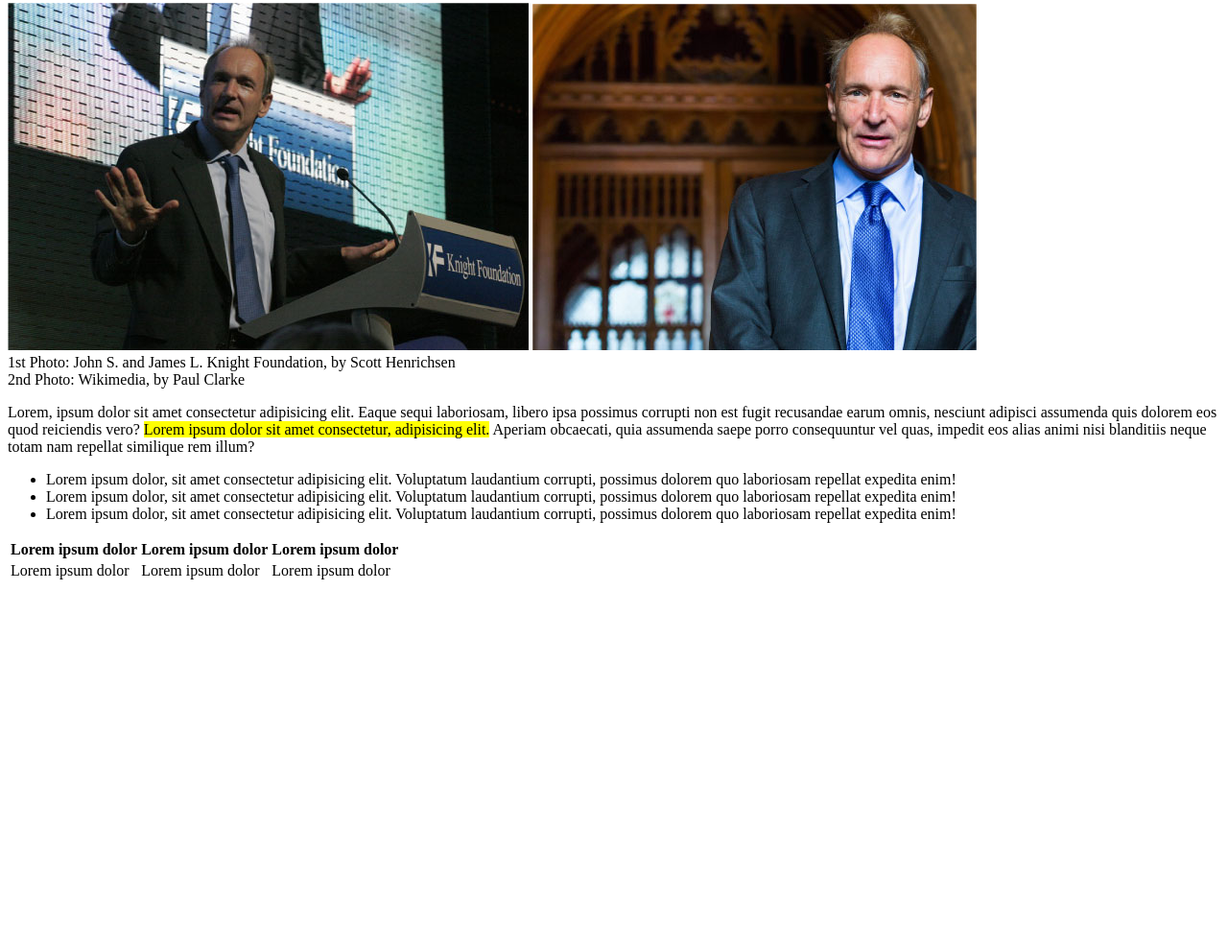
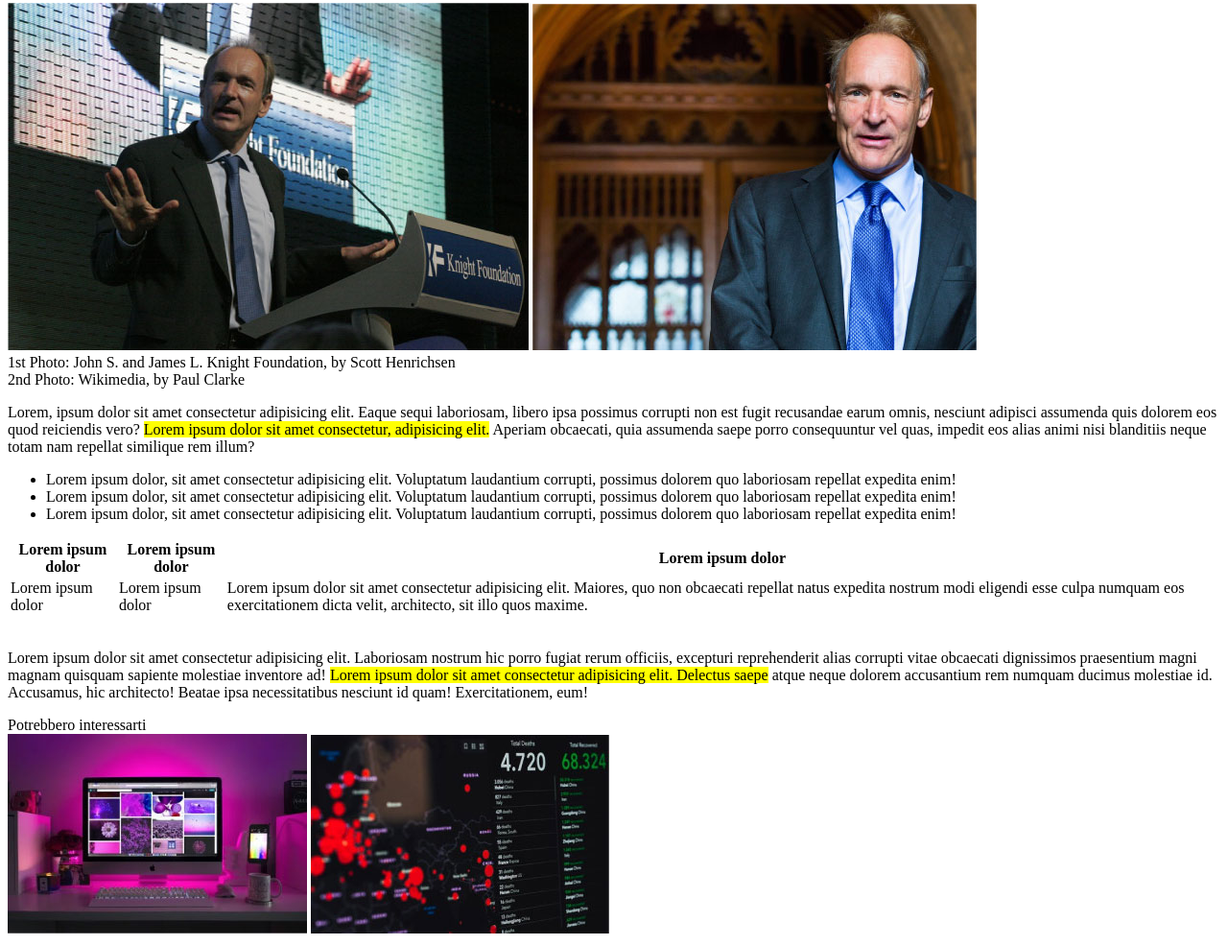
Before and after one commit to TeoFanta99/html-css-booleaner, a plain HTML site: page index.html in a window 1280 px wide. Shown: the part 131-1116 px from the top of the page at 96% size. Before the commit the page ends 800 px from the top, so only its background shows below. Drawn offline with Linux system fonts and the light colour scheme.

Commit message:
fine 2° paragrafo

```diff
--- a/index.html
+++ b/index.html
@@ -66,8 +66,8 @@
             <!-- intestazione tabella -->
             <thead>
                 <tr>
-                    <th>Lorem ipsum dolor</th>
-                    <th>Lorem ipsum dolor</th>
+                    <th>Lorem ipsum dolor                </th>
+                    <th>Lorem ipsum dolor                </th>
                     <th>Lorem ipsum dolor</th>
                 </tr>
             </thead>
@@ -75,21 +75,26 @@
             <!-- corpo tabella -->
             <tbody>
                 <tr>
-                    <td>Lorem ipsum dolor</td>
-                    <td>Lorem ipsum dolor</td>
-                    <td>Lorem ipsum dolor</td>
+                    <td>Lorem ipsum dolor                 </td>
+                    <td>Lorem ipsum dolor                 </td>
+                    <td>Lorem ipsum dolor sit amet consectetur adipisicing elit. Maiores, quo non obcaecati repellat natus expedita nostrum modi eligendi esse culpa numquam eos exercitationem dicta velit, architecto, sit illo quos maxime.</td>
                 </tr>
             </tbody>
-        </table>
+        </table><br>
 
         <!-- 2° paragrafo -->
+        <p>Lorem ipsum dolor sit amet consectetur adipisicing elit. Laboriosam nostrum hic porro fugiat rerum officiis, excepturi reprehenderit alias corrupti vitae obcaecati dignissimos praesentium magni magnam quisquam sapiente molestiae inventore ad!
+            <span class="highlight">Lorem ipsum dolor sit amet consectetur adipisicing elit. Delectus saepe</span>
+        atque neque dolorem accusantium rem numquam ducimus molestiae id. Accusamus, hic architecto! Beatae ipsa necessitatibus nesciunt id quam! Exercitationem, eum!</p>
 
     </main>
 
 
     <!-- Da "Potrebbero interessarti" in giù -->
     <footer>
-
+        <div>Potrebbero interessarti</div>
+        <img src="/img/monitor.jpg" alt="immagine computer">
+        <img src="/img/graph.jpg" alt="immmagine  mappa">
     </footer>
 
 
```
Also changed, not shown: style.css (line endings or trailing spaces).
